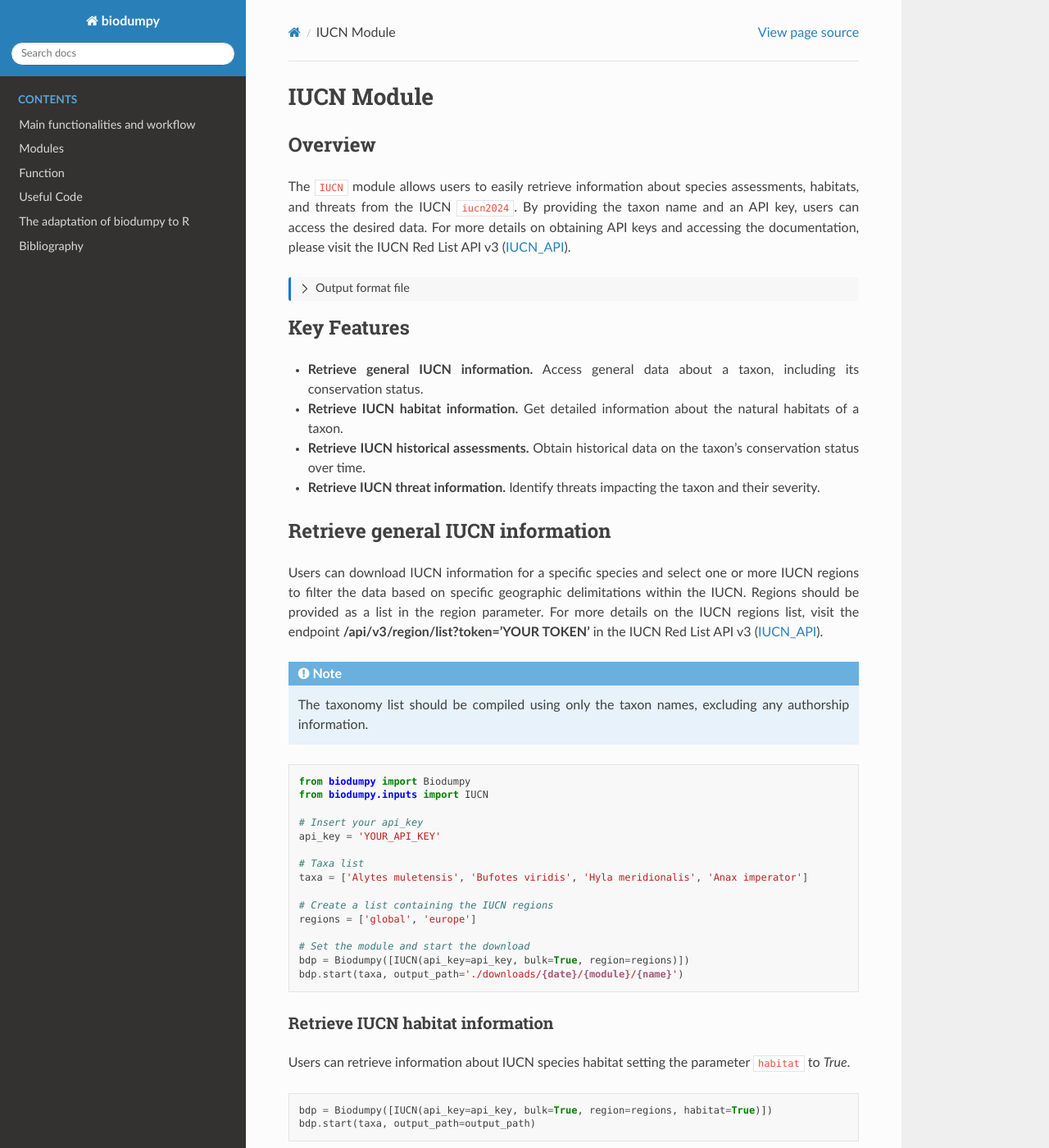
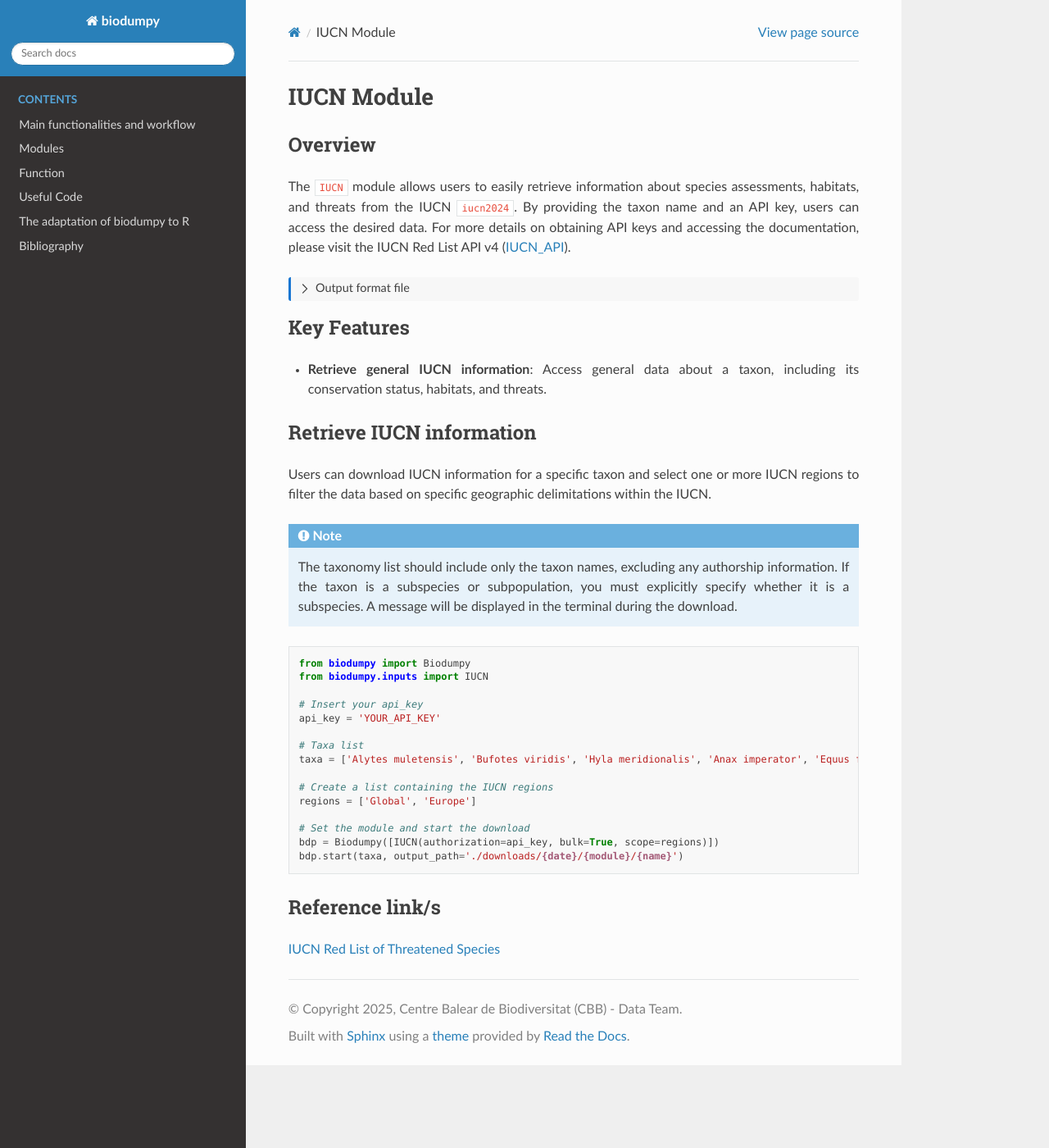
Before and after one commit to centrebalearbiodiversitat/biodumpy, a Sphinx documentation site: the page built from docs/source/modules/IUCN.rst, in a window 1280 px wide and 1400 px high. Shown: the whole window at 82% size. Built offline with Sphinx 7.4.7 and the Read the Docs theme 3.1.0, drawn with Linux system fonts in a browser that asks for light colours; cross-references to code outside the pages are shown as plain code; some of the changed text lies outside the part shown.

Commit message:
doc: Updated documentation

```diff
--- a/docs/source/To R.rst
+++ b/docs/source/To R.rst
@@ -95,7 +95,3 @@ Below, we provide two examples of using biodumpy in R:
 
 	# Start the process with the specified taxa and output path
 	bdp$start(taxa, output_path = "./downloads_ex2/{date}/{module}/{name}")
-
-
-Example of data filtering
--------------------------
--- a/docs/source/conf.py
+++ b/docs/source/conf.py
@@ -13,7 +13,7 @@ from biodumpy.version import __version__ as version
 # -- Project information
 
 project = "biodumpy"
-copyright = "2024, Centre Balear de Biodiversitat (CBB) - Data Team"
+copyright = "2025, Centre Balear de Biodiversitat (CBB) - Data Team"
 author = "Cancellario, T.; Golomb, T.; Roldán, A.; Far, A."
 
 
--- a/docs/source/index.rst
+++ b/docs/source/index.rst
@@ -43,7 +43,7 @@ Key Features
 Contribution
 ------------
 
-``biodumpy`` is an open-source project, and contributions are welcome! If you have ideas for new features, bug fixes, or improvements, please submit an issue or pull request on our GitHub repository or contact our support team at t.cancellario@uib.eu or tomas.golomb@uib.eu.
+``biodumpy`` is an open-source project, and contributions are welcome! If you have ideas for new features, bug fixes, or improvements, please submit an issue or pull request on our GitHub repository or contact our support `✉️ here <mailto:t.cancellario@uib.eu?subject=biodumpy_documentation>`_.
 
 
 License
--- a/docs/source/modules/IUCN.rst
+++ b/docs/source/modules/IUCN.rst
@@ -7,9 +7,9 @@ IUCN Module
 Overview
 --------
 
-The ``IUCN`` module allows users to easily retrieve information about species assessments, habitats, and threats from the IUCN :cite:`iucn2024`. By providing the taxon name and an API key, users can access the desired data. For more details on obtaining API keys and accessing the documentation, please visit the IUCN Red List API v3 (`IUCN_API`_).
+The ``IUCN`` module allows users to easily retrieve information about species assessments, habitats, and threats from the IUCN :cite:`iucn2024`. By providing the taxon name and an API key, users can access the desired data. For more details on obtaining API keys and accessing the documentation, please visit the IUCN Red List API v4 (`IUCN_API`_).
 
-.. _IUCN_API: https://apiv3.iucnredlist.org/api/v3/docs#regions
+.. _IUCN_API: https://api.iucnredlist.org/
 
 .. toggle:: Click to expand
 
@@ -19,20 +19,17 @@ The ``IUCN`` module allows users to easily retrieve information about species as
 Key Features
 ------------
 
-- **Retrieve general IUCN information.** Access general data about a taxon, including its conservation status.
-- **Retrieve IUCN habitat information.** Get detailed information about the natural habitats of a taxon.
-- **Retrieve IUCN historical assessments.** Obtain historical data on the taxon's conservation status over time.
-- **Retrieve IUCN threat information.** Identify threats impacting the taxon and their severity.
+- **Retrieve general IUCN information**: Access general data about a taxon, including its conservation status, habitats, and threats.
 
 
-Retrieve general IUCN information
----------------------------------
+Retrieve IUCN information
+-------------------------
 
-Users can download IUCN information for a specific species and select one or more IUCN regions to filter the data based on specific geographic delimitations within the IUCN. Regions should be provided as a list in the region parameter. For more details on the IUCN regions list, visit the endpoint **/api/v3/region/list?token='YOUR TOKEN'** in the IUCN Red List API v3 (`IUCN_API`_).
+Users can download IUCN information for a specific taxon and select one or more IUCN regions to filter the data based on specific geographic delimitations within the IUCN.
 
 .. note::
 
-    The taxonomy list should be compiled using only the taxon names, excluding any authorship information.
+    The taxonomy list should include only the taxon names, excluding any authorship information. If the taxon is a subspecies or subpopulation, you must explicitly specify whether it is a subspecies. A message will be displayed in the terminal during the download.
 
 
 .. code-block:: python
@@ -44,58 +41,14 @@ Users can download IUCN information for a specific species and select one or mor
     api_key = 'YOUR_API_KEY'
 
     # Taxa list
-    taxa = ['Alytes muletensis', 'Bufotes viridis', 'Hyla meridionalis', 'Anax imperator']
+    taxa = ['Alytes muletensis', 'Bufotes viridis', 'Hyla meridionalis', 'Anax imperator', 'Equus ferus przewalskii']
 
     # Create a list containing the IUCN regions
-    regions = ['global', 'europe']
+    regions = ['Global', 'Europe']
 
     # Set the module and start the download
-    bdp = Biodumpy([IUCN(api_key=api_key, bulk=True, region=regions)])
+    bdp = Biodumpy([IUCN(authorization=api_key, bulk=True, scope=regions)])
     bdp.start(taxa, output_path='./downloads/{date}/{module}/{name}')
-
-
-Retrieve IUCN habitat information
-~~~~~~~~~~~~~~~~~~~~~~~~~~~~~~~~~
-
-Users can retrieve information about IUCN species habitat setting the parameter ``habitat`` to *True*.
-
-.. code-block:: python
-
-    bdp = Biodumpy([IUCN(api_key=api_key, bulk=True, region=regions, habitat=True)])
-    bdp.start(taxa, output_path=output_path)
-
-
-Retrieve IUCN historical assessments
-~~~~~~~~~~~~~~~~~~~~~~~~~~~~~~~~~~~~
-
-To obtain the historical assessments of the species, users can set the parameter ``historical`` to *True*.
-
-.. code-block:: python
-
-    bdp = Biodumpy([IUCN(api_key=api_key, bulk=True, region=regions, historical=True)])
-    bdp.start(taxa, output_path=output_path)
-
-
-Retrieve IUCN threat information
-~~~~~~~~~~~~~~~~~~~~~~~~~~~~~~~~
-
-Threats information about a species is downloadable setting the parameter ``threats`` to *True*.
-
-.. code-block:: python
-
-    bdp = Biodumpy([IUCN(api_key=api_key, bulk=True, region=regions, threats=True)])
-    bdp.start(taxa, output_path=output_path)
-
-
-Retrieve IUCN citation and weblink
-~~~~~~~~~~~~~~~~~~~~~~~~~~~~~~~~~~
-
-The citation for a given species assessment and the redirection link are downloadable by setting the parameters ``citation`` and ``weblink`` to *True*.
-
-.. code-block:: python
-
-    bdp = Biodumpy([IUCN(api_key=api_key, bulk=True, region=regions, weblink=True, citation=True)])
-    bdp.start(taxa, output_path=output_path)
 
 
 Reference link/s
```
Also changed, not shown: docs/source/usage.rst (+7 -0 lines), docs/source/useful_code.rst (+8 -2 lines).
